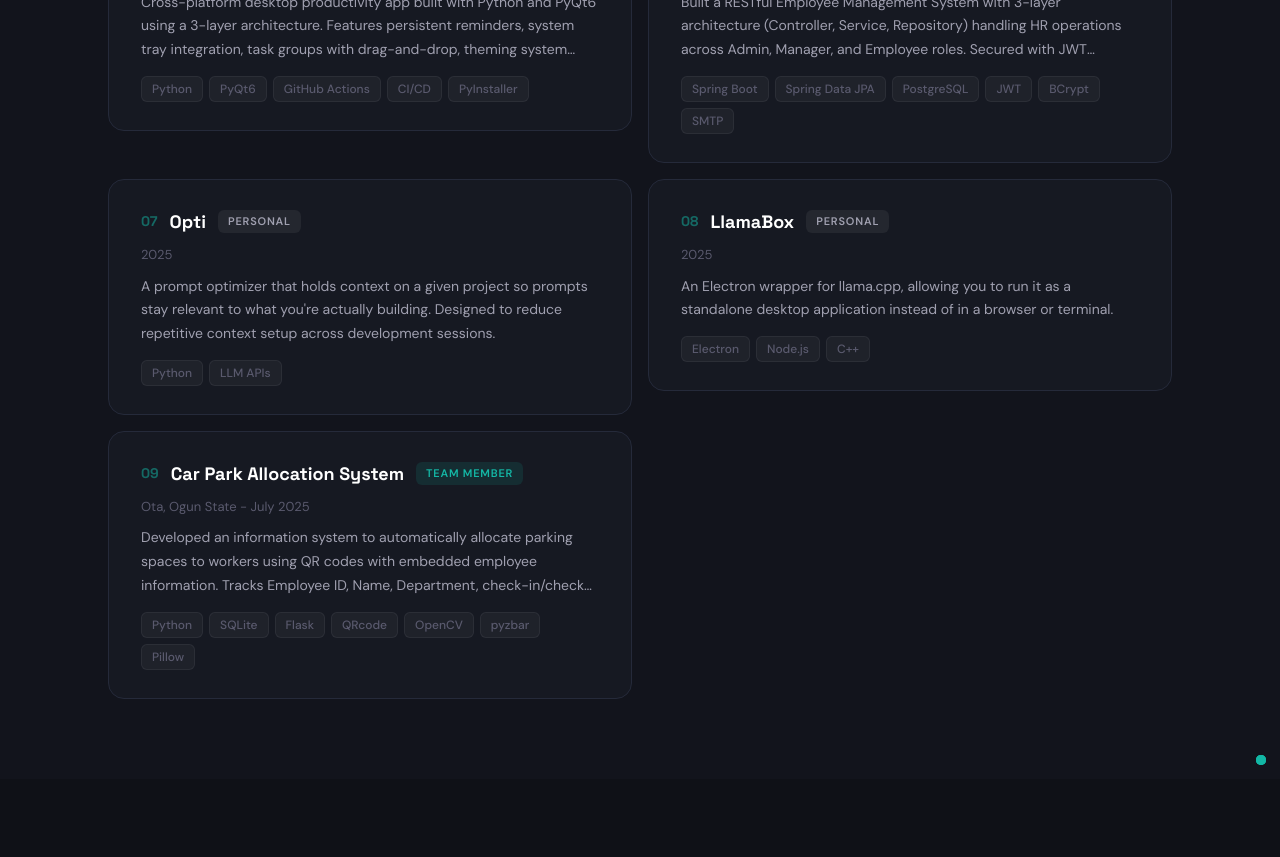
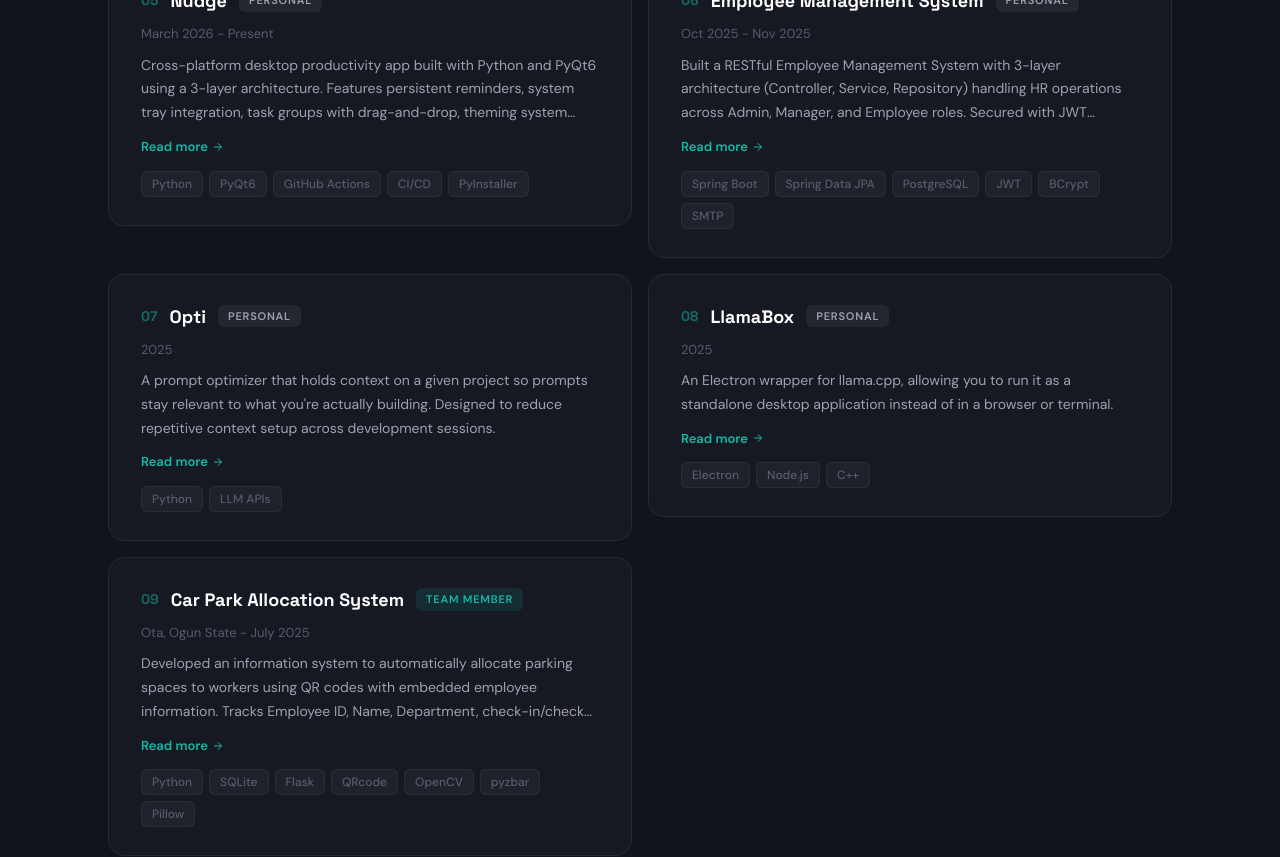
Before and after one commit to Pingwyd/Portfolio-website, a React (Vite) app: page / in a window 1280 px wide. Shown: the part 1780-2637 px from the top of the page. Built offline with nearby package versions, Linux system fonts and the light colour scheme.

Commit message:
feat: desktop 'Read more' text link, mobile dot, remove broken thumbnails

```diff
--- a/src/App.css
+++ b/src/App.css
@@ -362,7 +362,21 @@
   overflow: hidden;
 }
 
-/* Desc dot indicator */
+/* Desc read-more link (desktop) + dot indicator (mobile) */
+.desc-read-more {
+  display: none;
+  align-items: center;
+  gap: 4px;
+  font-size: 13px;
+  font-weight: 600;
+  color: var(--accent);
+  cursor: pointer;
+  transition: opacity 0.2s;
+  margin-top: 2px;
+}
+.desc-read-more:hover {
+  opacity: 0.7;
+}
 .desc-dot {
   position: absolute;
   bottom: 14px;
@@ -384,11 +398,14 @@
   opacity: 1;
   transform: scale(1.3);
 }
-/* Expand tap target on mobile */
-.desc-dot::before {
-  content: '';
-  position: absolute;
-  inset: -18px;
+
+@media (min-width: 641px) {
+  .desc-read-more {
+    display: inline-flex;
+  }
+  .desc-dot {
+    display: none;
+  }
 }
 
 /* Overlay modal */
@@ -832,12 +849,9 @@
   }
 .project-card-wrapper {
   position: relative;
-  display: flex;
-  flex-direction: column;
 }
 
 .project-card {
-  flex: 1;
     padding: 20px;
     border-radius: 12px;
   }
--- a/src/App.jsx
+++ b/src/App.jsx
@@ -1,4 +1,4 @@
-import { useState, useEffect, useCallback } from 'react'
+import { useState, useEffect } from 'react'
 import { Mail, ExternalLink, Globe, Menu, X, ArrowRight } from 'lucide-react'
 import useParticleCanvas from './hooks/useParticleCanvas'
 import useActiveSection from './hooks/useActiveSection'
@@ -8,14 +8,8 @@ import useScrollReveal from './hooks/useScrollReveal'
 import { projects, skillCategories, process } from './data'
 import './App.css'
 
-function TruncatedDesc({ text, title, thumbnail, index, openTooltip, setOpenTooltip }) {
-  const isOpen = openTooltip === index
+function ProjectModal({ text, title, thumbnail, isOpen, onClose }) {
   const [imgExpanded, setImgExpanded] = useState(false)
-
-  const close = useCallback(() => {
-    setOpenTooltip((prev) => (prev === index ? null : prev))
-    setImgExpanded(false)
-  }, [index, setOpenTooltip])
 
   useEffect(() => {
     if (!isOpen) return
@@ -24,7 +18,7 @@ function TruncatedDesc({ text, title, thumbnail, index, openTooltip, setOpenTool
         if (imgExpanded) {
           setImgExpanded(false)
         } else {
-          close()
+          onClose()
         }
       }
     }
@@ -34,26 +28,17 @@ function TruncatedDesc({ text, title, thumbnail, index, openTooltip, setOpenTool
       document.removeEventListener('keydown', onKey)
       document.body.style.overflow = ''
     }
-  }, [isOpen, close, imgExpanded])
+  }, [isOpen, onClose, imgExpanded])
 
-  const handleDotClick = (e) => {
-    e.stopPropagation()
-    setOpenTooltip((prev) => (prev === index ? null : index))
-  }
+  if (!isOpen) return null
 
   const hasThumb = Boolean(thumbnail)
 
   return (
     <>
-      <button
-        className="desc-dot"
-        onClick={handleDotClick}
-        aria-label="Read more"
-      />
-      {isOpen && (
-        <div className="desc-overlay" onClick={close}>
+      <div className="desc-overlay" onClick={onClose}>
         <div className="desc-modal" onClick={(e) => e.stopPropagation()}>
-            <button className="desc-modal-close" onClick={close} aria-label="Close">
+          <button className="desc-modal-close" onClick={onClose} aria-label="Close">
             <X size={20} />
           </button>
           {hasThumb && (
@@ -67,7 +52,6 @@ function TruncatedDesc({ text, title, thumbnail, index, openTooltip, setOpenTool
           </div>
         </div>
       </div>
-      )}
       {imgExpanded && hasThumb && (
         <div className="lightbox-overlay" onClick={() => setImgExpanded(false)}>
           <button className="lightbox-close" onClick={() => setImgExpanded(false)} aria-label="Close image">
@@ -176,13 +160,14 @@ function App() {
           <div className="projects-list">
             {projects.map((p, i) => {
               const isTruncated = p.description.length > 120
+              const isModalOpen = openTooltip === i
               return (
                 <div key={i} className="project-card-wrapper">
                   <a
                     href={p.link}
                     target="_blank"
                     rel="noopener noreferrer"
-                    className={`project-card reveal${isTruncated ? '' : ''}`}
+                    className="project-card reveal"
                     style={{ transitionDelay: `${i * 0.08}s` }}
                     aria-label={`View ${p.title}`}
                   >
@@ -193,10 +178,18 @@ function App() {
                         <span className={`project-badge ${p.badgeClass}`}>{p.badge}</span>
                       </div>
                       <p className="project-meta">{p.meta}</p>
-                      {isTruncated ? (
                       <p className="project-desc">{p.description}</p>
-                      ) : (
-                        <p className="project-desc">{p.description}</p>
+                      {isTruncated && (
+                        <span
+                          className="desc-read-more"
+                          onClick={(e) => {
+                            e.preventDefault()
+                            e.stopPropagation()
+                            setOpenTooltip(i)
+                          }}
+                        >
+                          Read more <ArrowRight size={12} />
+                        </span>
                       )}
                       <div className="project-stack">
                         {p.skills.map((s) => (
@@ -210,15 +203,22 @@ function App() {
                     </div>
                   </a>
                   {isTruncated && (
-                    <TruncatedDesc
+                    <button
+                      className="desc-dot"
+                      onClick={(e) => {
+                        e.stopPropagation()
+                        setOpenTooltip(i)
+                      }}
+                      aria-label="Read more"
+                    />
+                  )}
+                  <ProjectModal
                     text={p.description}
                     title={p.title}
                     thumbnail={p.thumbnail}
-                      index={i}
-                      openTooltip={openTooltip}
-                      setOpenTooltip={setOpenTooltip}
+                    isOpen={isModalOpen}
+                    onClose={() => setOpenTooltip(null)}
                   />
-                  )}
                 </div>
               )
             })}
--- a/src/data.js
+++ b/src/data.js
@@ -9,7 +9,6 @@ export const projects = [
     skills: ["FastAPI", "PostgreSQL", "SQLAlchemy", "Jinja2", "Bootstrap 5", "WebSockets", "JWT"],
     link: "https://github.com/Pingwyd",
     private: true,
-    thumbnail: "/thumbnails/loyalty-card.png",
   },
   {
     title: "Hospitality Unit Bot",
@@ -54,7 +53,6 @@ export const projects = [
       "Cross-platform desktop productivity app built with Python and PyQt6 using a 3-layer architecture. Features persistent reminders, system tray integration, task groups with drag-and-drop, theming system (dark/light/OLED), auto-update pipeline via GitHub Releases, and CI/CD with GitHub Actions.",
     skills: ["Python", "PyQt6", "GitHub Actions", "CI/CD", "PyInstaller"],
     link: "https://github.com/Pingwyd/Nudge",
-    thumbnail: "/thumbnails/nudge.png",
   },
   {
     title: "Employee Management System",
@@ -65,7 +63,6 @@ export const projects = [
       "Built a RESTful Employee Management System with 3-layer architecture (Controller, Service, Repository) handling HR operations across Admin, Manager, and Employee roles. Secured with JWT authentication, RBAC, and BCrypt password encryption. Implemented email verification with OTP dispatch via SMTP.",
     skills: ["Spring Boot", "Spring Data JPA", "PostgreSQL", "JWT", "BCrypt", "SMTP"],
     link: "https://github.com/Pingwyd/EmployeeManagementSystem",
-    thumbnail: "/thumbnails/employee-ms.png",
   },
 
   {
```
Lines whose indentation alone changed are shown as unchanged.
